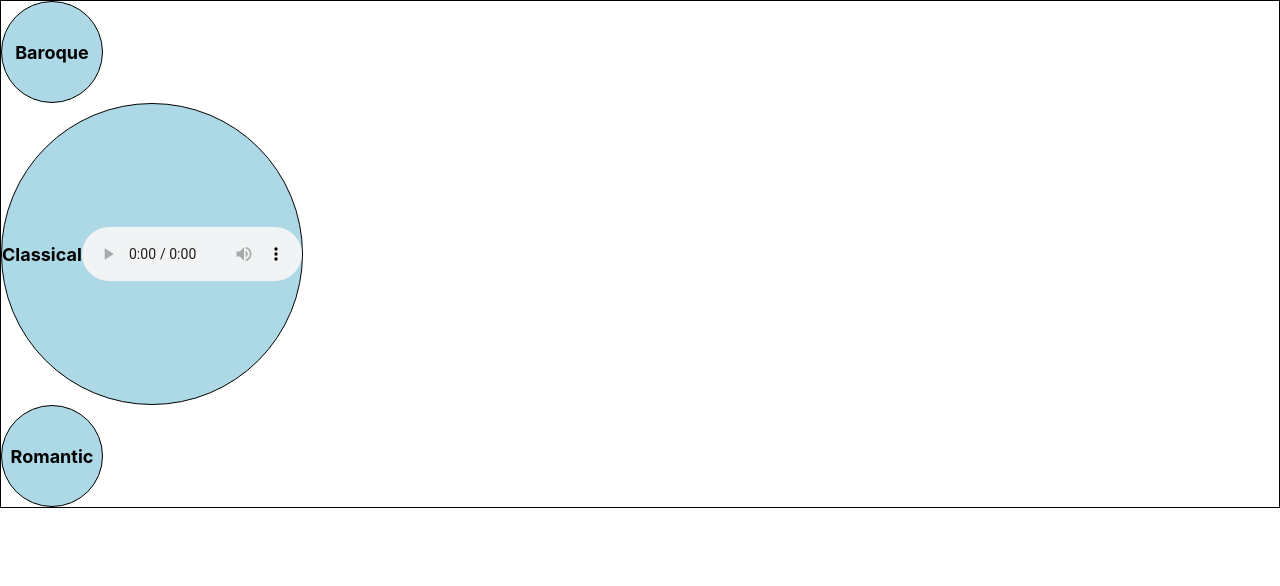
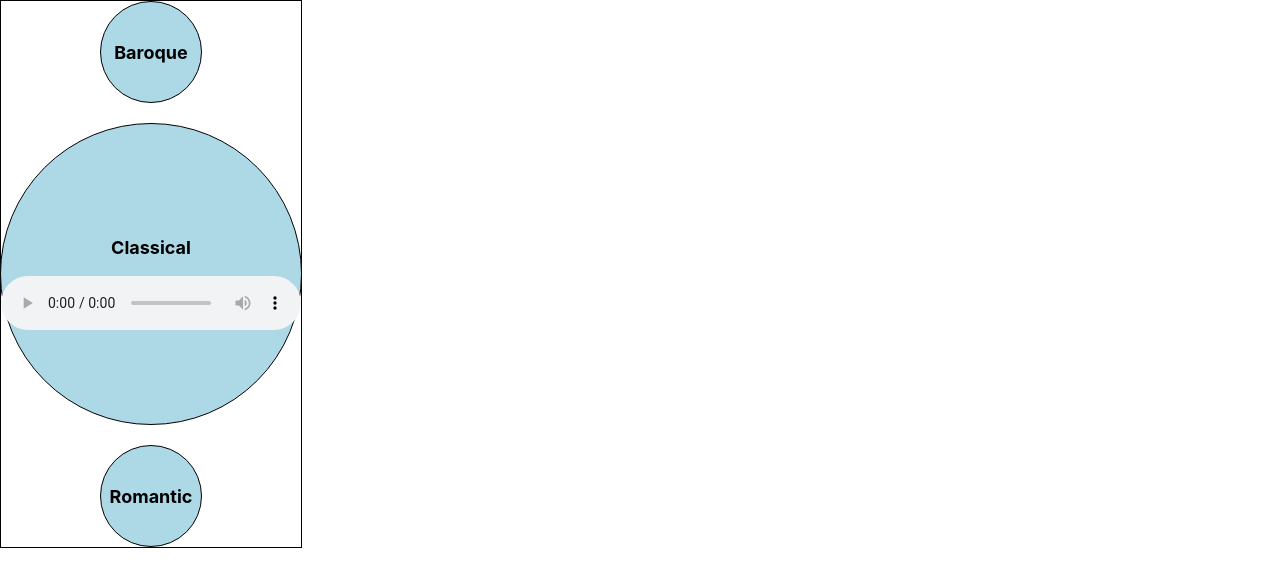
Before and after one commit to tsaomaxwell/music-bubbles-2, a React (Create React App) app in the folder music_bubbles/: page / in a window 1280 px wide. Shown: the top 586 px of the page. Built offline with nearby package versions, Linux system fonts and the light colour scheme.

Commit message:
cosmetic changes

```diff
--- a/music_bubbles/src/components/BigBubble.css
+++ b/music_bubbles/src/components/BigBubble.css
@@ -1,4 +1,10 @@
 .Big {
+  display: flex;
+  justify-content: center;
+  align-items: center;
+  flex-direction: column;
+  width: 300px;
+  row-gap: 20px;
   border: 1px solid black;
 }
 .inner {
@@ -9,6 +15,7 @@
   display: flex;
   justify-content: center;
   align-items: center;
+  flex-direction: column;
   border: 1px solid black;
 }
 
--- a/music_bubbles/src/components/BigBubble.js
+++ b/music_bubbles/src/components/BigBubble.js
@@ -14,7 +14,7 @@ function BigBubble(props){
 
         <div className = 'inner'>
             <div className = 'name'>
-                {props.genre}
+                <p></p>{props.genre}<p></p>
             </div>
             <audio controls>
                 <source src={props.song} type = "audio/mpeg" />
```
